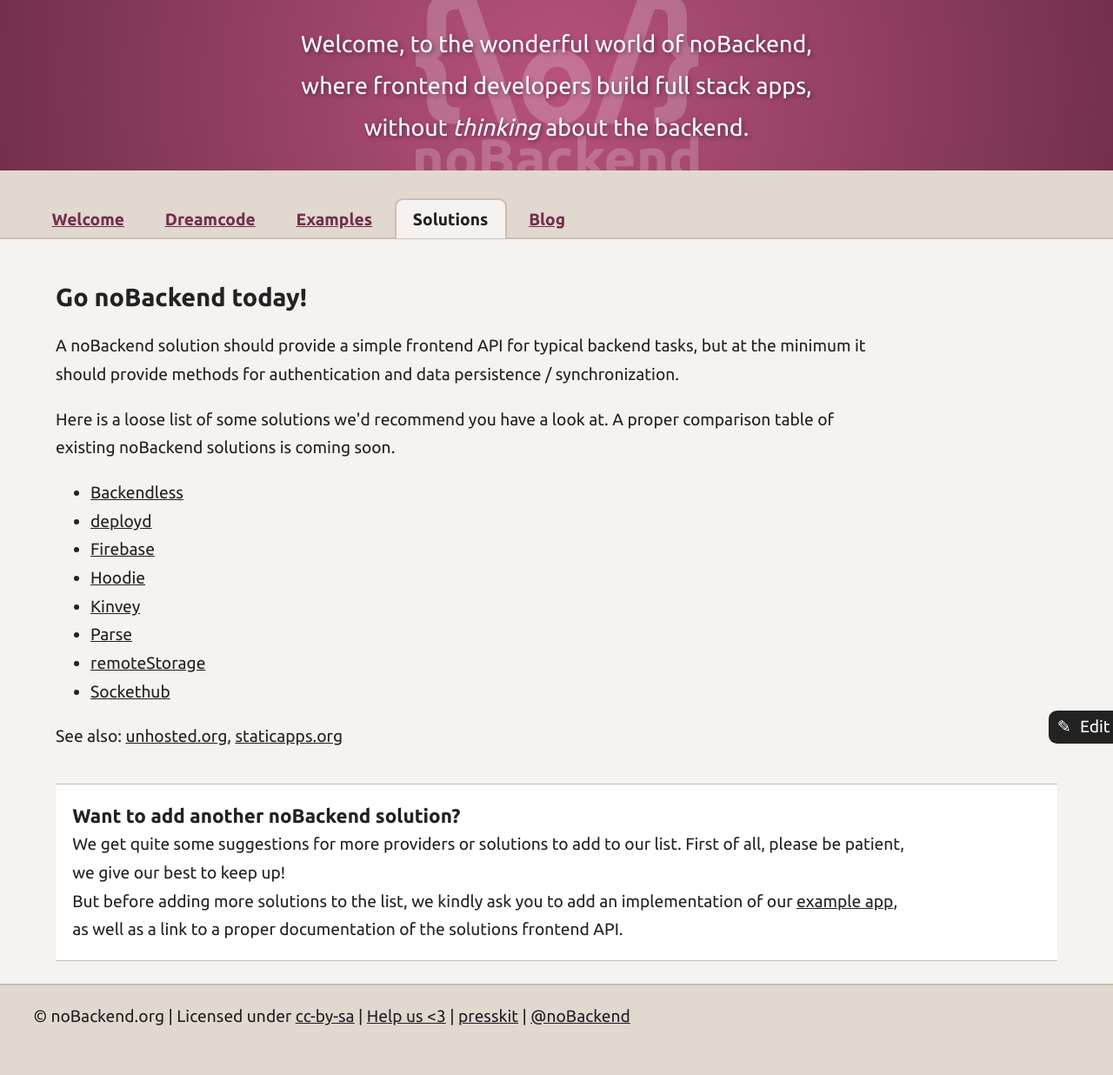
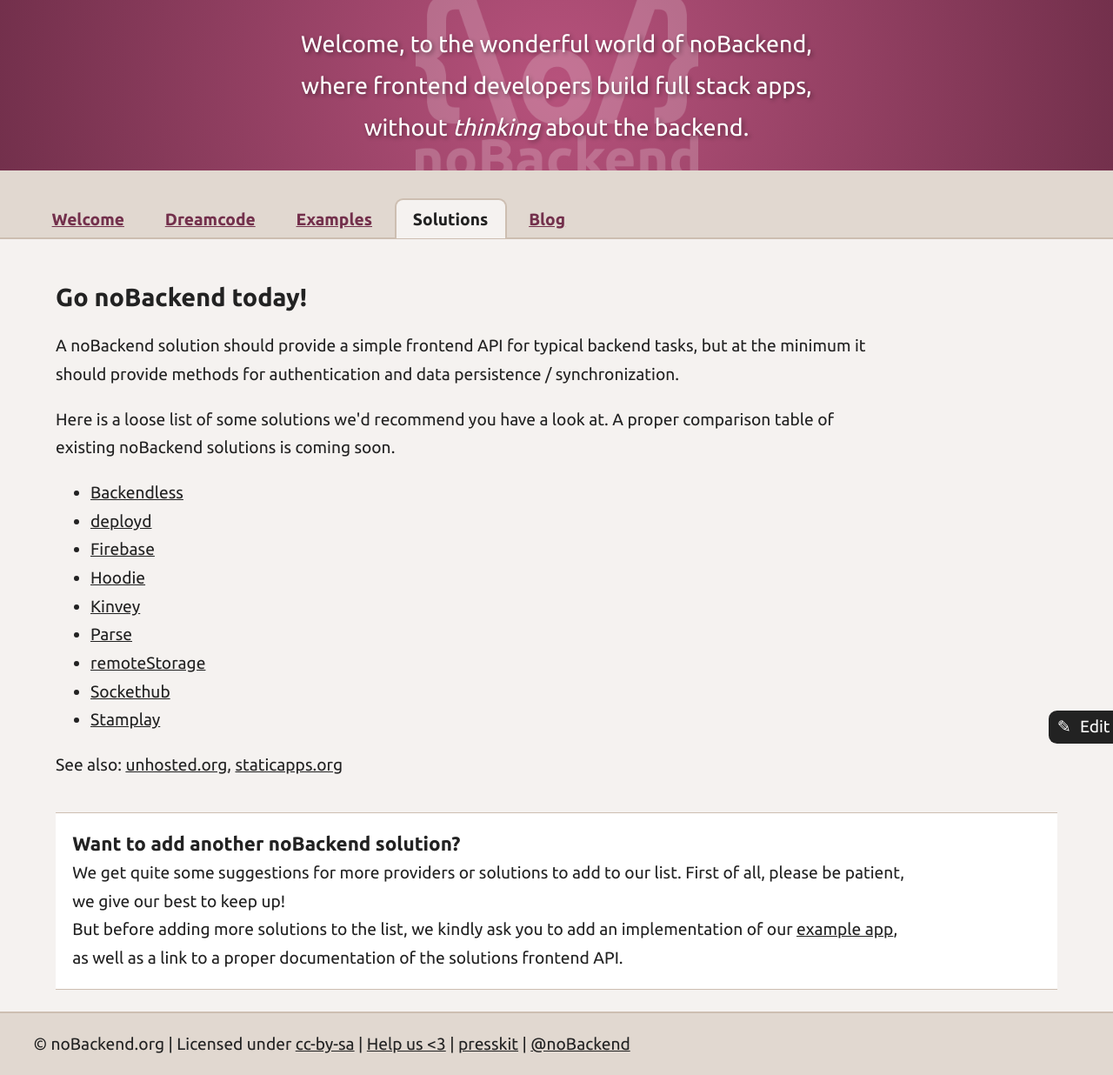
Before and after one commit to noBackend/nobackend.org, a Jekyll site: the page built from solutions.html, in a window 1280 px wide. Shown: the whole page at 87% size. Built offline with Jekyll 4.4.1, drawn with Linux system fonts in a browser that asks for light colours; before the commit the page ends 1204 px from its top, so only the background shows below that.

Commit message:
Update solutions.html

```diff
--- a/solutions.html
+++ b/solutions.html
@@ -28,6 +28,7 @@
   <li><a href="https://parse.com/">Parse</a></li>
   <li><a href="http://remotestorage.io/">remoteStorage</a></li>
   <li><a href="http://sockethub.org/">Sockethub</a></li>
+  <li><a href="http://stamplay.com/">Stamplay</a></li>
 </ul>
 
 <p>
```
